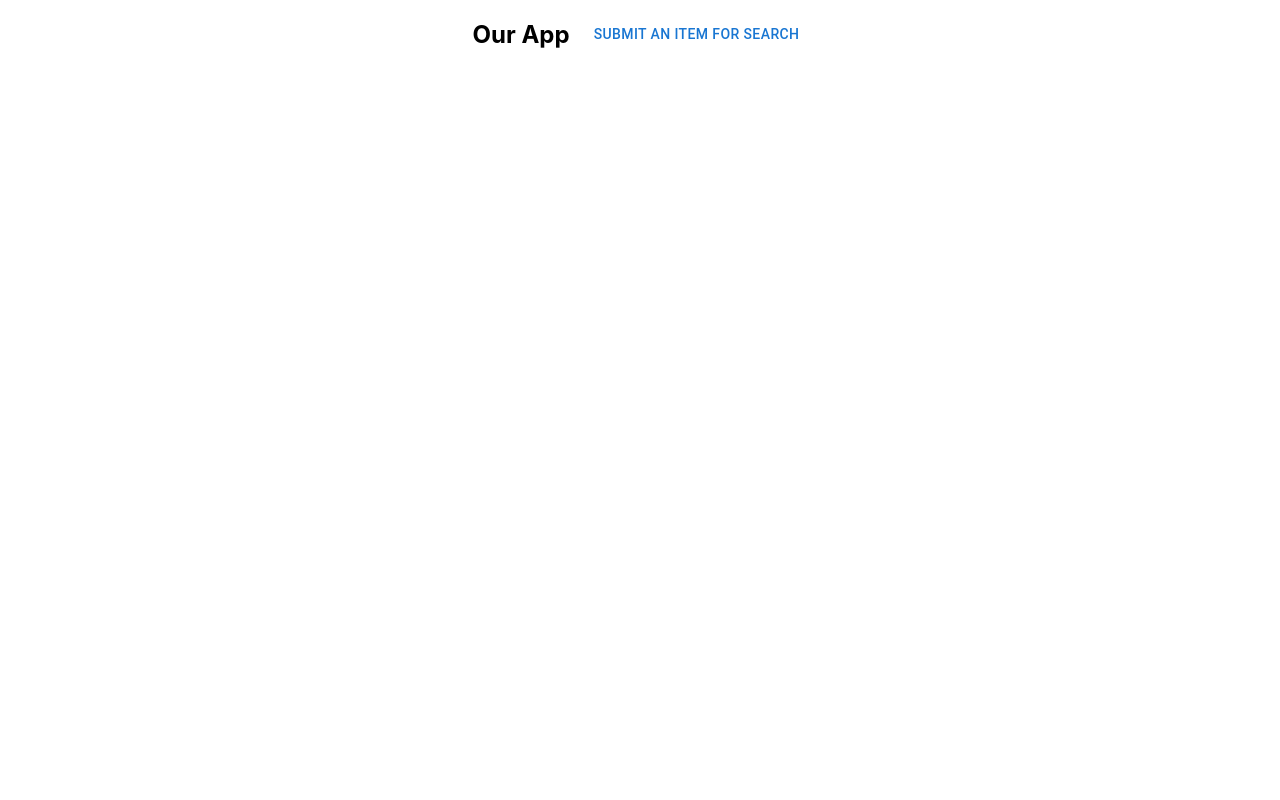
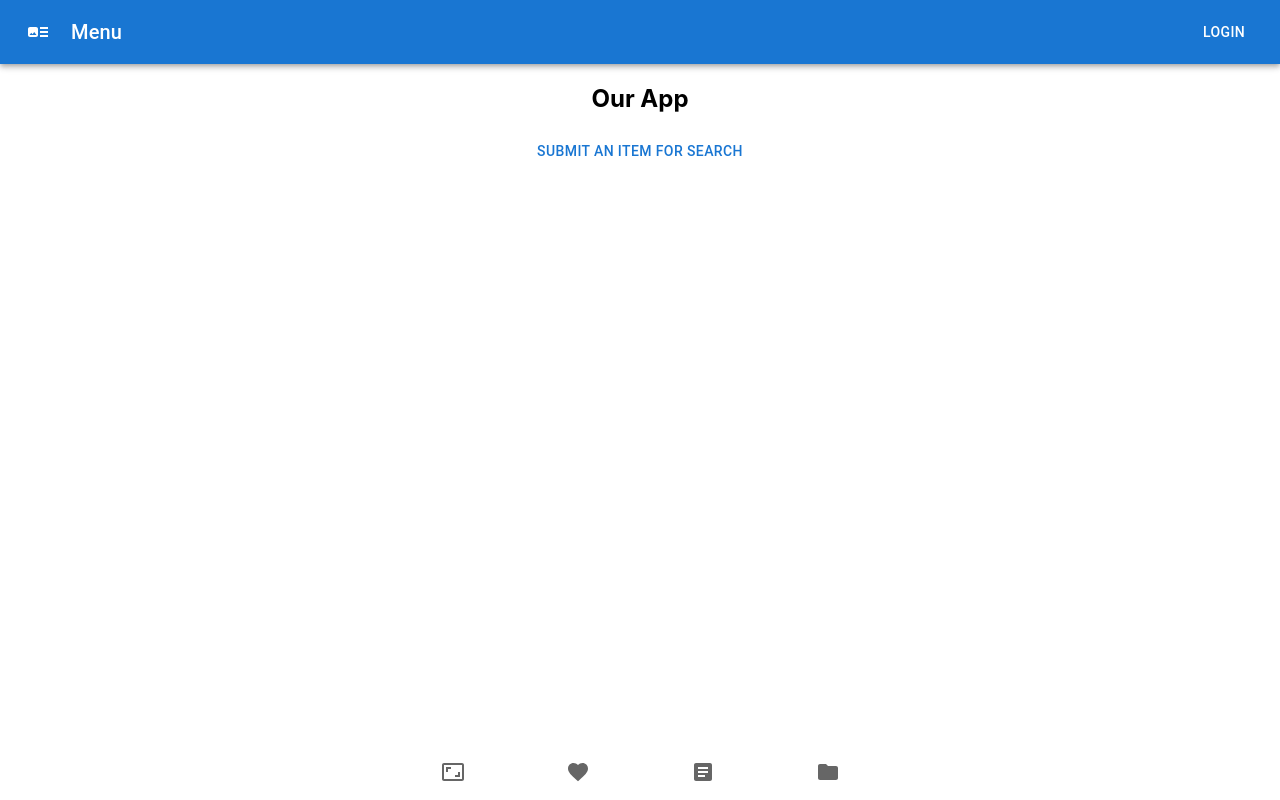
Before and after one commit to rkc9937/hackathon-practice, a React (Create React App) app in the folder hackathonpractice/frontend/: page / in a window 1280 px wide. Built offline with nearby package versions, Linux system fonts and the light colour scheme; no server answers.

Commit message:
style landing page

```diff
--- a/hackathonpractice/frontend/package.json
+++ b/hackathonpractice/frontend/package.json
@@ -5,11 +5,14 @@
   "dependencies": {
     "@emotion/react": "^11.13.3",
     "@emotion/styled": "^11.13.0",
+    "@mui/icons-material": "^6.1.1",
     "@mui/material": "^6.1.1",
     "@testing-library/jest-dom": "^5.17.0",
     "@testing-library/react": "^13.4.0",
     "@testing-library/user-event": "^13.5.0",
     "axios": "^1.7.7",
+    "icons": "^1.0.0",
+    "mui": "^0.0.1",
     "react": "^18.3.1",
     "react-dom": "^18.3.1",
     "react-router-dom": "^6.26.2",
--- a/hackathonpractice/frontend/src/components/Landing.jsx
+++ b/hackathonpractice/frontend/src/components/Landing.jsx
@@ -1,7 +1,8 @@
-import Button from '@mui/material/Button';
-import axios from 'axios';
 import React from 'react';
 import { BrowserRouter as Router, Route } from 'react-router-dom';
+import LabelBottomNavigation from './Landing_Subcomponents/LabelBottomNavigation.jsx';
+import MainContent from './Landing_Subcomponents/MainContent.jsx';
+import ButtonAppBar from './Landing_Subcomponents/ButtonAppBar.jsx';
 // import Landing from './Landing';
 // import Sender from './Sender';
 
@@ -9,9 +10,16 @@ import { BrowserRouter as Router, Route } from 'react-router-dom';
 function Landing(){
     return(
         <article>
-           <div id="main-submit">
-                <h1>Our App</h1>
-                <Button variant="text" href="/submit">Submit an item for search</Button>
+            <div>
+                <ButtonAppBar />
+            </div>
+
+           <div>
+                <MainContent />
+           </div>
+
+           <div className='Footer'>
+                <LabelBottomNavigation />
            </div>
         </article>
     )
--- /dev/null
+++ b/hackathonpractice/frontend/src/components/Landing_Subcomponents/ButtonAppBar.jsx
@@ -0,0 +1,32 @@
+import * as React from 'react';
+import AppBar from '@mui/material/AppBar';
+import Box from '@mui/material/Box';
+import Toolbar from '@mui/material/Toolbar';
+import Typography from '@mui/material/Typography';
+import Button from '@mui/material/Button';
+import IconButton from '@mui/material/IconButton';
+import ArtTrackIcon from '@mui/icons-material/ArtTrack';
+
+export default function ButtonAppBar() {
+  return (
+    <Box sx={{ flexGrow: 1 }}>
+      <AppBar position="static">
+        <Toolbar>
+          <IconButton
+            size="small"
+            edge="start"
+            color="inherit"
+            aria-label="menu"
+            sx={{ mr: 2 }}
+          >
+          <ArtTrackIcon />
+          </IconButton>
+          <Typography variant="h6" component="div" sx={{ flexGrow: 1 }}>
+            Menu
+          </Typography>
+          <Button color="inherit">Login</Button>
+        </Toolbar>
+      </AppBar>
+    </Box>
+  );
+}
--- /dev/null
+++ b/hackathonpractice/frontend/src/components/Landing_Subcomponents/LabelBottomNavigation.jsx
@@ -0,0 +1,44 @@
+import * as React from 'react';
+import BottomNavigation from '@mui/material/BottomNavigation';
+import BottomNavigationAction from '@mui/material/BottomNavigationAction';
+import FolderIcon from '@mui/icons-material/Folder';
+import AspectRatioIcon from '@mui/icons-material/AspectRatio';
+import FavoriteIcon from '@mui/icons-material/Favorite';
+import ArticleIcon from '@mui/icons-material/Article';
+
+export default function LabelBottomNavigation() {
+  const [value, setValue] = React.useState('recents');
+
+  const handleChange = (event, newValue) => {
+    setValue(newValue);
+  };
+
+  return (
+    <BottomNavigation sx={{ width: 500 }} value={value} onChange={handleChange}>
+      <BottomNavigationAction
+        label="New Upload"
+        value="Upload"
+        color='secondary'
+        icon={<AspectRatioIcon />}
+      />
+      <BottomNavigationAction
+        label="Favorites"
+        value="favorites"
+        color='secondary'
+        icon={<FavoriteIcon />}
+      />
+      <BottomNavigationAction
+        label="Shopping List"
+        value="List"
+        color='secondary'
+        icon={<ArticleIcon />}
+      />
+      <BottomNavigationAction
+      label="Export to PDF"
+      value="PDF"
+      color='secondary'
+      icon={<FolderIcon />}
+      />
+    </BottomNavigation>
+  );
+}
--- /dev/null
+++ b/hackathonpractice/frontend/src/components/Landing_Subcomponents/MainContent.jsx
@@ -0,0 +1,15 @@
+import React from 'react'
+import { Button } from '@mui/material'
+
+const MainContent = () => {
+  return (
+    <div>
+      <div id="main-submit">
+        <h1>Our App</h1>
+        <Button variant="text" color='primary' href="/submit">Submit an item for search</Button>
+      </div>
+    </div>
+  )
+}
+
+export default MainContent
--- a/hackathonpractice/frontend/src/index.css
+++ b/hackathonpractice/frontend/src/index.css
@@ -26,7 +26,17 @@ article {
 }
 
 #main-submit {
-  display: flex;
+  display: flexbox;
+  text-align: center;
   justify-content: center;
   gap: 1rem;
 }
+ .Footer{
+  background-color: white;
+  justify-content: center;
+  display: flex;
+  position: absolute;
+  bottom: 0;
+  right: 0;
+  left: 0;
+ }
```
Also changed, not shown: 1 other file (tests, documents, lock files or other folders).
